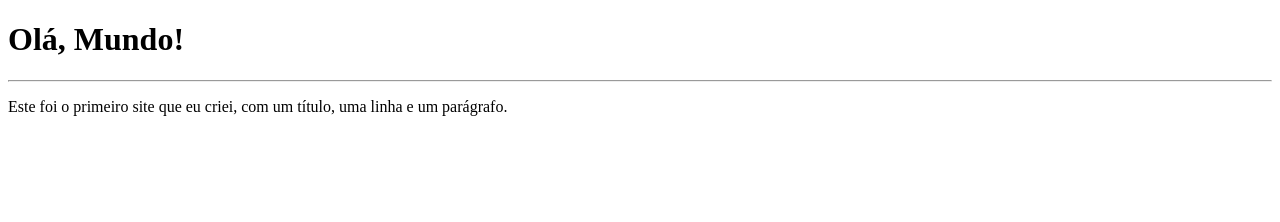
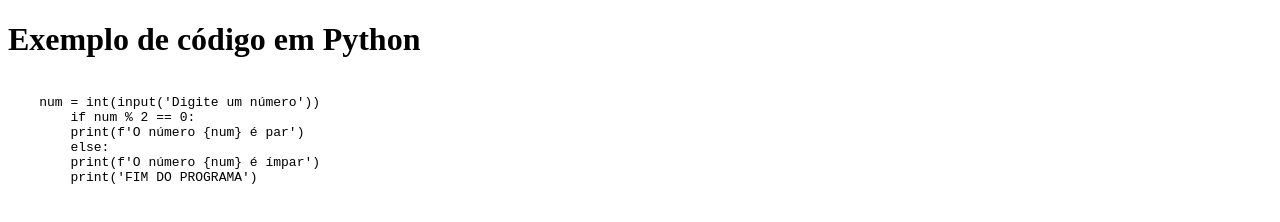
Before and after one commit to marlon22021976/exer4, a plain HTML site: page index.html in a window 1280 px wide. Drawn offline with Linux system fonts and the light colour scheme.

Commit message:
Update index.html

```diff
--- a/index.html
+++ b/index.html
@@ -7,9 +7,15 @@
     <title>Primeiro site</title>
 </head>
 <body>
-    <h1>Olá, Mundo!</h1>
-    <hr>
-    <p>Este foi o primeiro site que eu criei, com um título,
-        uma linha e um parágrafo.</p>
+    <h1>Exemplo de código em Python</h1>
+    <pre><code>
+    num = int(input('Digite um número'))
+        if num % 2 == 0:
+        print(f'O número {num} é par')
+        else:
+        print(f'O número {num} é ímpar')
+        print('FIM DO PROGRAMA')
+    </code></pre>
+
         </body>
         </html>
```
